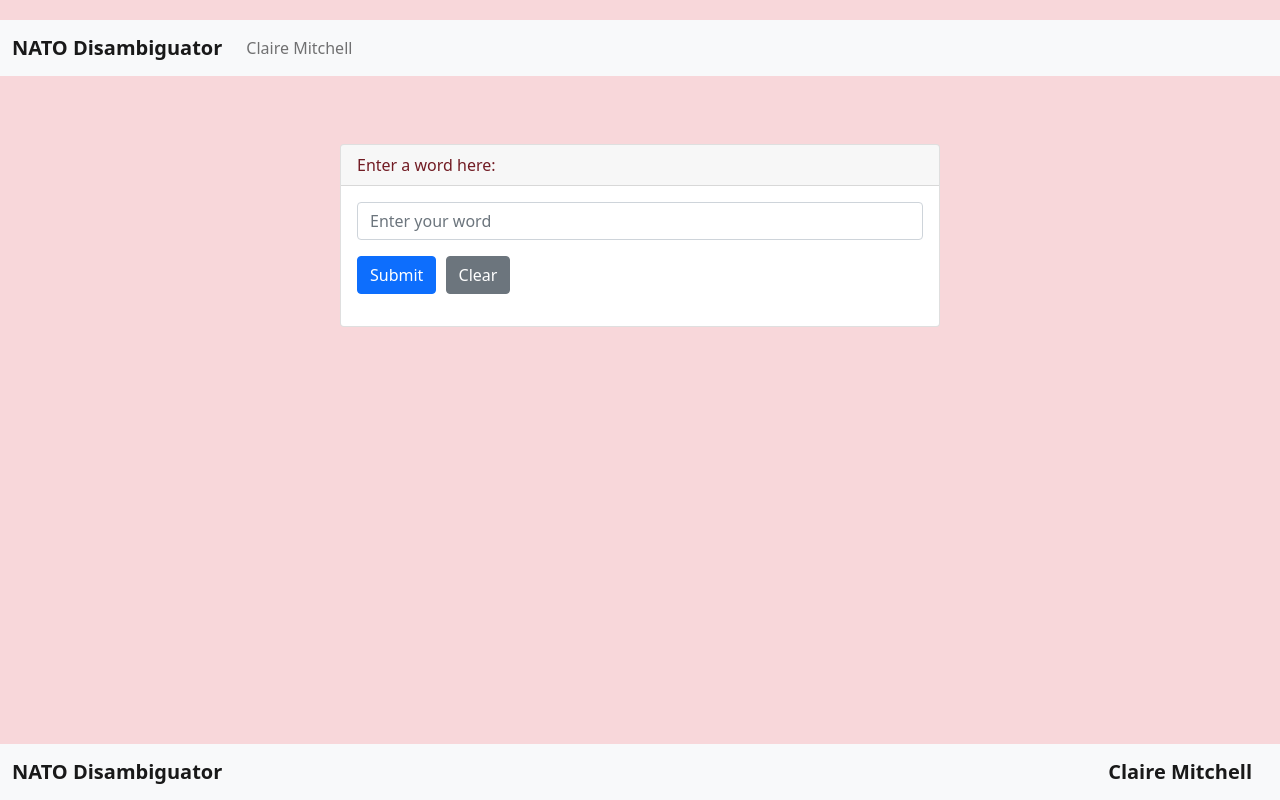
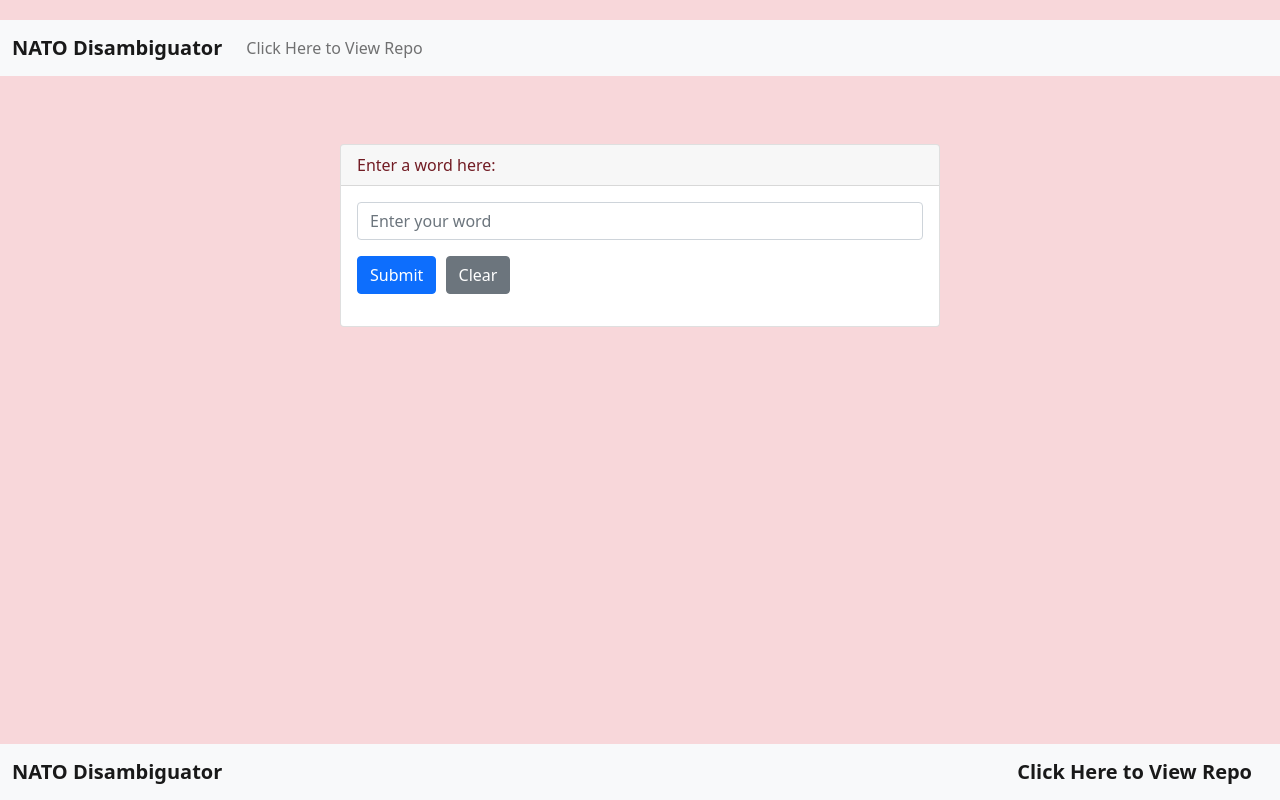
Before and after one commit to cm1803/juliett, a plain HTML site: page index.html in a window 1280 px wide. Drawn offline with nearby package versions, Linux system fonts and the light colour scheme.

Commit message:
Update index.html

```diff
--- a/index.html
+++ b/index.html
@@ -22,7 +22,7 @@
                 <div class="collapse navbar-collapse" id="navbarNav">
                     <ul class="navbar-nav">
                         <li class="nav-item">
-                            <a class="nav-link" href="https://github.com/cm1803/juliett">Claire Mitchell</a>
+                            <a class="nav-link" href="https://github.com/cm1803/juliett">Click Here to View Repo</a>
                         </li>
                     </ul>
                 </div>
@@ -53,7 +53,7 @@
             <nav class="navbar fixed-bottom navbar-light bg-light">
                 <div class="container-fluid">
                     <a class="navbar-brand" href="#">NATO Disambiguator</a>
-                    <a class="navbar-brand" href="https://github.com/cm1803/juliett">Claire Mitchell</a>
+                    <a class="navbar-brand" href="https://github.com/cm1803/juliett">Click Here to View Repo</a>
                 </div>
             </nav>
         </div>
```
